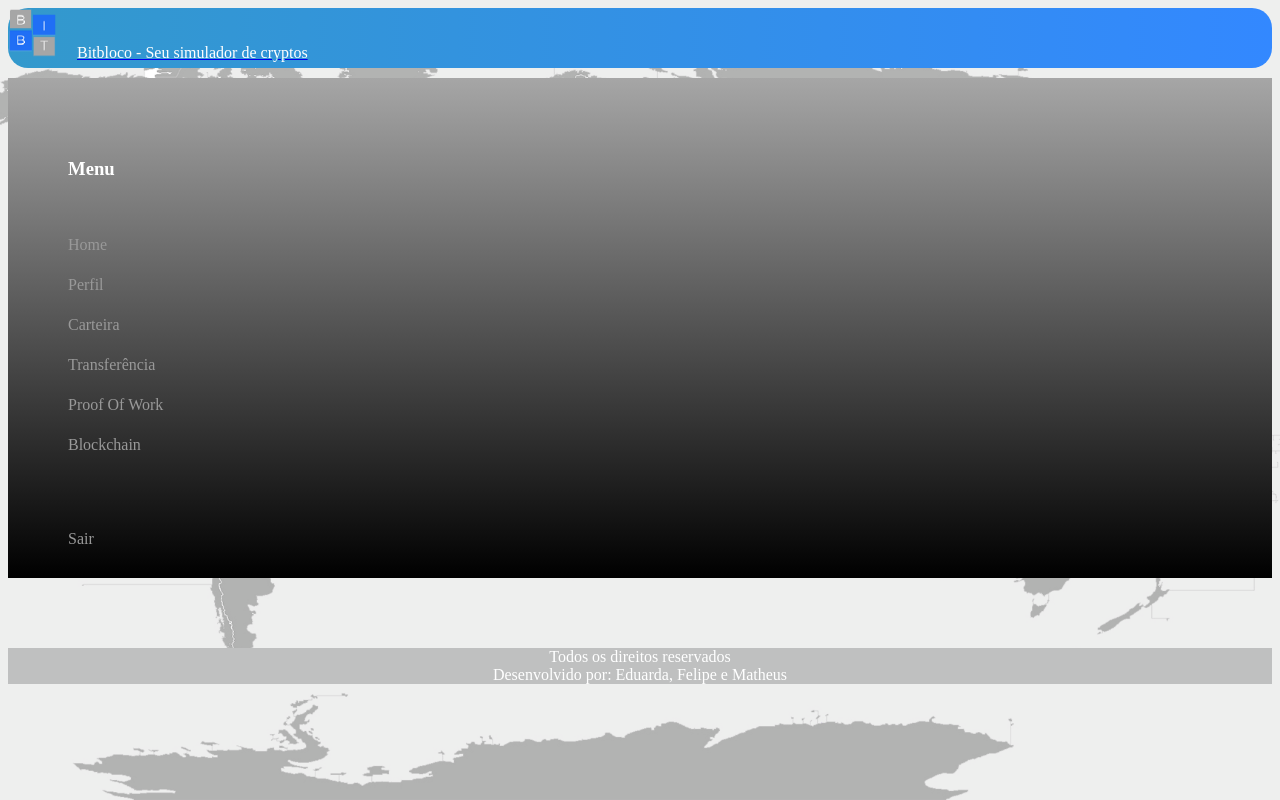
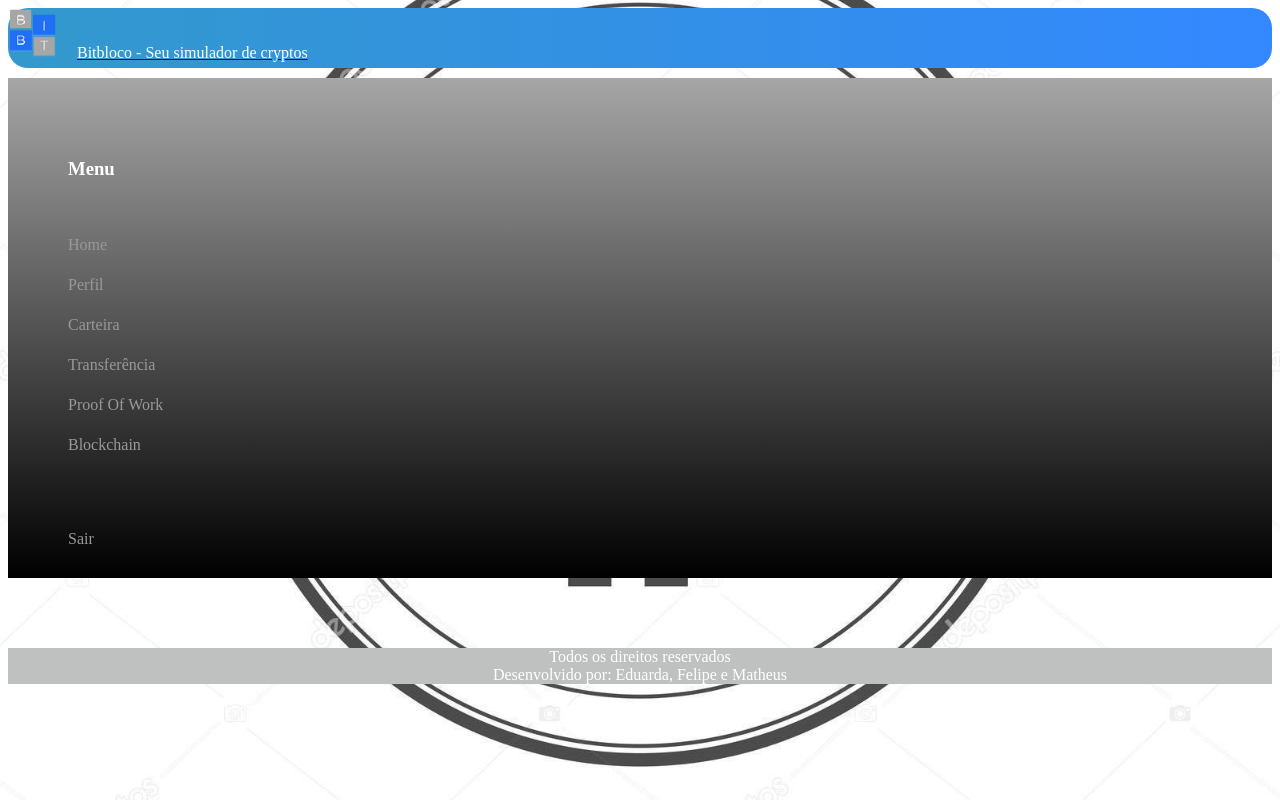
Before and after one commit to eduardaarosaa/bitbloco, a CodeIgniter app: page /database/index.php/welcome/tela_perfil in a window 1280 px wide. Run offline with CodeIgniter, Linux system fonts and the light colour scheme; some libraries are stand-ins or nearby versions.

Commit message:
nova imagem de fundo sugerida.

```diff
--- a/style/estilo.css
+++ b/style/estilo.css
@@ -1,6 +1,6 @@
 /* aplicação do CSS em tags */
 body {
-	  background: url(../image/FundoSite.jpg) center center no-repeat fixed;
+	background: url(../image/FundoSite1.jpg) center center no-repeat fixed;
   	-webkit-background-size: cover;
   	-moz-background-size: cover;
   	-o-background-size: cover;
```
Also changed, not shown: image/FundoSite1.jpg (added).
